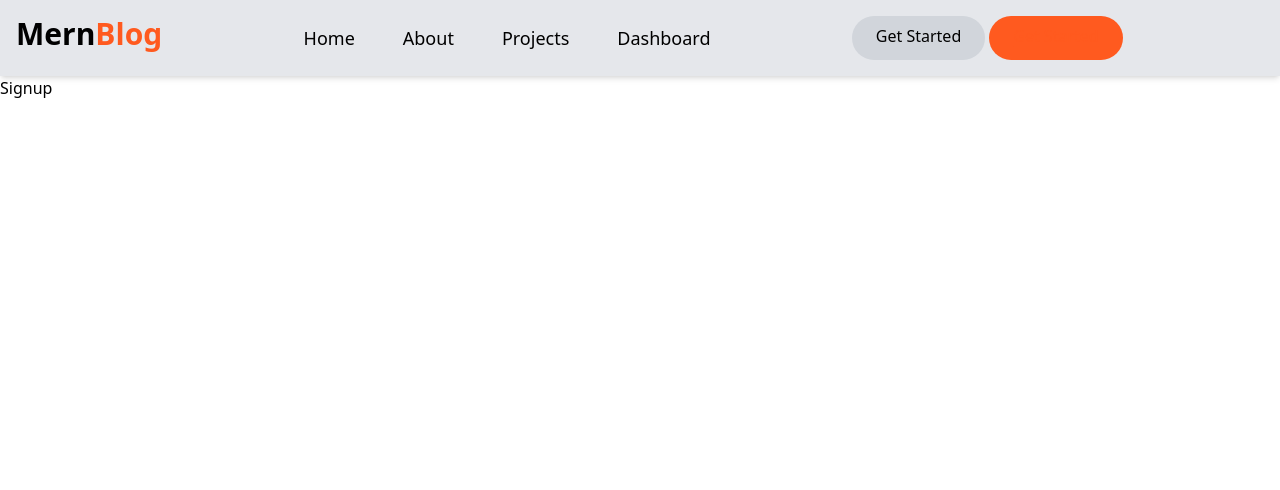
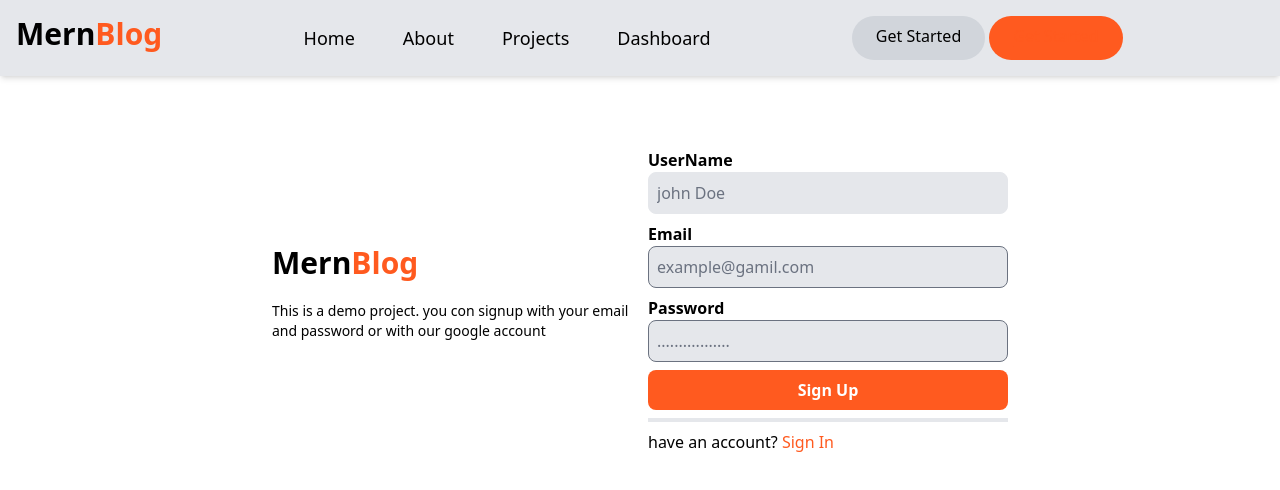
Before and after one commit to BellaArthur/MERN-blog, a React (Vite) app in the folder client/: page /sign-up in a window 1280 px wide. Shown: the top 490 px of the page. Built offline with nearby package versions, Linux system fonts and the light colour scheme.

Commit message:
create the signup UI

```diff
--- a/client/src/pages/Signup.jsx
+++ b/client/src/pages/Signup.jsx
@@ -1,7 +1,60 @@
+import { Link } from 'react-router-dom'
+
 export default function Signup () {
     return (
-        <div>
-            Signup
+        <div className='min-h-screen mt-10'>
+            <div className='flex flex-col space-y-4 p-4 max-w-3xl mx-auto md:flex-row md:items-center md:space-x-4'>
+                {/* Left */}
+                <div className='flex-1'>
+                    <Link to='/' className='text-black text-3xl font-bold  sm:tex-xl'>Mern
+                        <span className='text-orange-500'>Blog</span>
+                    </Link>
+                    <p className='text-sm mt-5'>
+                        This is a demo project. you con signup with your email and password
+                        or with our google account
+                    </p>
+                </div>
+
+                {/* Right */}
+                <div className='flex-1'>
+                    <form className='space-y-2'>
+                        <div>
+                            <label htmlFor='username' className='font-bold'>UserName</label>
+                            <input type='username'
+                                    id='username'
+                                    placeholder='john Doe'
+                                    className='border border-tranparent focus:border-orange-500 p-2 rounded-lg w-full bg-gray-200'
+                            />
+                        </div>
+                        <div>
+                            <label htmlFor='email' className='font-bold'>Email</label>
+                            <input type='email'
+                                    id='email'
+                                    placeholder='example@gamil.com'
+                                    className='border border-tranparent  p-2 rounded-lg w-full bg-gray-200'
+                            />
+                        </div>
+                        <div>
+                            <label htmlFor='password' className='font-bold'>Password</label>
+                            <input type='password'
+                                    id='password'
+                                    placeholder='.................'
+                                    className='border  p-2 rounded-lg w-full bg-gray-200'
+                            />
+                        </div>
+                        <button type='submit' class="bg-orange-500 hover:bg-orange-700 text-white font-bold mt-4 py-2 px-4 rounded-lg w-full">
+                            Sign Up
+                        </button>
+                    </form>
+                    <hr className="h-px my-2 bg-orange-700 border-2 text-orange-700 " />
+                    <div>
+                        <span>have an account?</span>
+                        <span> </span>
+                        <Link to='/signin' className='text-orange-500'>Sign In</Link>
+                    </div>
+                </div>
+
+            </div>
         </div>
     )
 }
```
